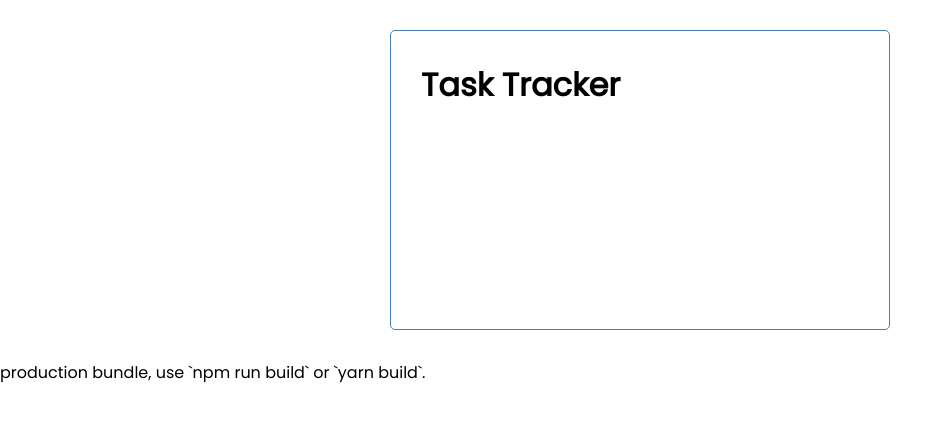
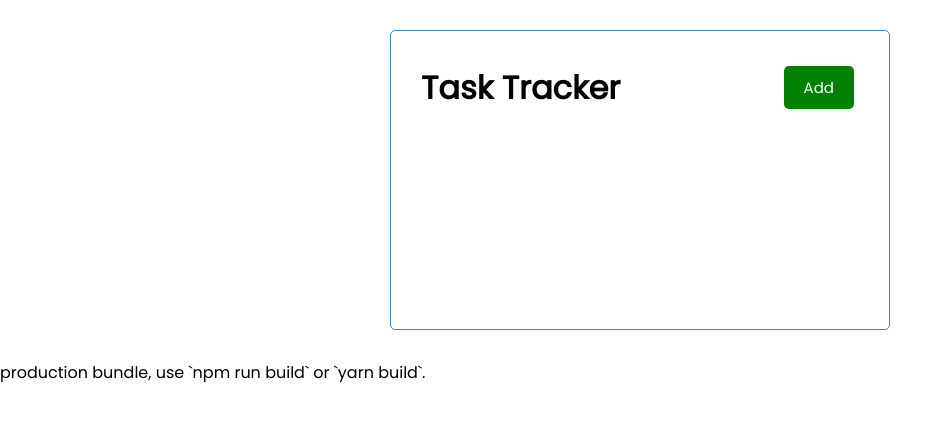
Before and after one commit to JoshuaKistler/react-task-tracker, a React (Create React App) app: page / in a window 1280 px wide. Shown: the top 422 px of the page, without its empty margins (0-952 px from the left). Built offline with nearby package versions, Linux system fonts and the light colour scheme.

Commit message:
Button geaddet

```diff
--- /dev/null
+++ b/src/components/Button.js
@@ -0,0 +1,23 @@
+import PropTypes from 'prop-types'
+
+const Button = ({color, text, onClick}) => {
+
+  return <button onClick={onClick}
+  style={{ backgroundColor: color}}
+  className='btn'>
+    {text}
+  </button>
+
+}
+
+
+Button.defaultProps = {
+    color: 'steelblue'
+}
+
+Button.propTypes = {
+    text: PropTypes.string,
+    color: PropTypes.string,
+    onClick: PropTypes.func,
+}
+export default Button
--- a/src/components/Header.js
+++ b/src/components/Header.js
@@ -1,12 +1,17 @@
 import PropTypes from 'prop-types'
-
+import Button from './Button'
 
 
 const Header = ({ title }) => {
+  const onClick = () => {
+    console.log('Click')
+  }
+
   return (
-    <div>
+    <header className='header'>
       <h1>{title}</h1>
-    </div>
+      <Button color='green' text='Add' onClick={onClick}/>
+    </header>
   )
 }
 
```
